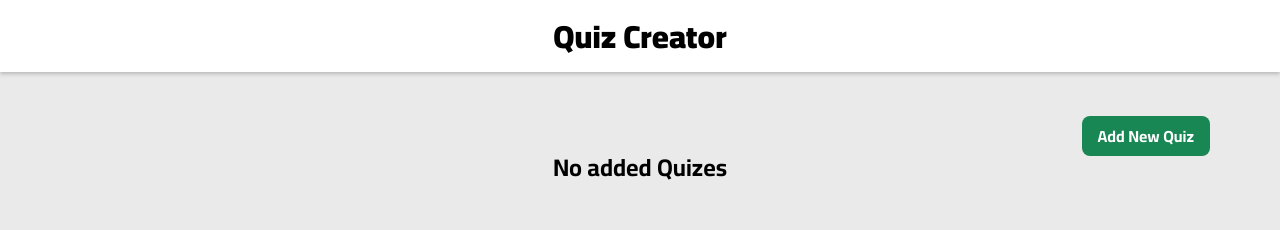
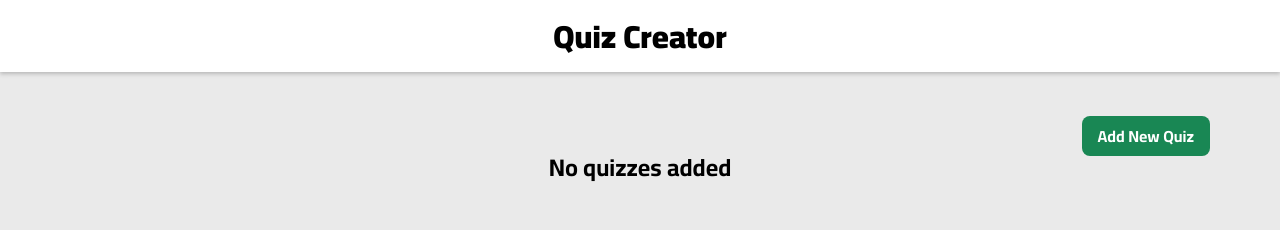
Before and after one commit to AbdelrahmanElzayat/quiz-creator, a React (Create React App) app: page / in a window 1280 px wide. Shown: the top 230 px of the page. Built offline with nearby package versions, Linux system fonts and the light colour scheme.

Commit message:
feat: finish and deploy project

```diff
--- a/src/pages/home/Home.jsx
+++ b/src/pages/home/Home.jsx
@@ -11,12 +11,11 @@ const Home = () => {
       <div className="addQuiz">
         <Link to="/add-quiz">Add New Quiz</Link>
       </div>
-      {
-        quizzes && quizzes.length > 0 ?
-        <QuizList data={quizzes}/>
-        :
-        <h2 style={{textAlign:'center'}}>No added Quizes</h2>
-      }
+      {quizzes && quizzes.length > 0 ? (
+        <QuizList data={quizzes} />
+      ) : (
+        <h2 style={{ textAlign: "center" }}>No quizzes added</h2>
+      )}
     </div>
   );
 };
```
